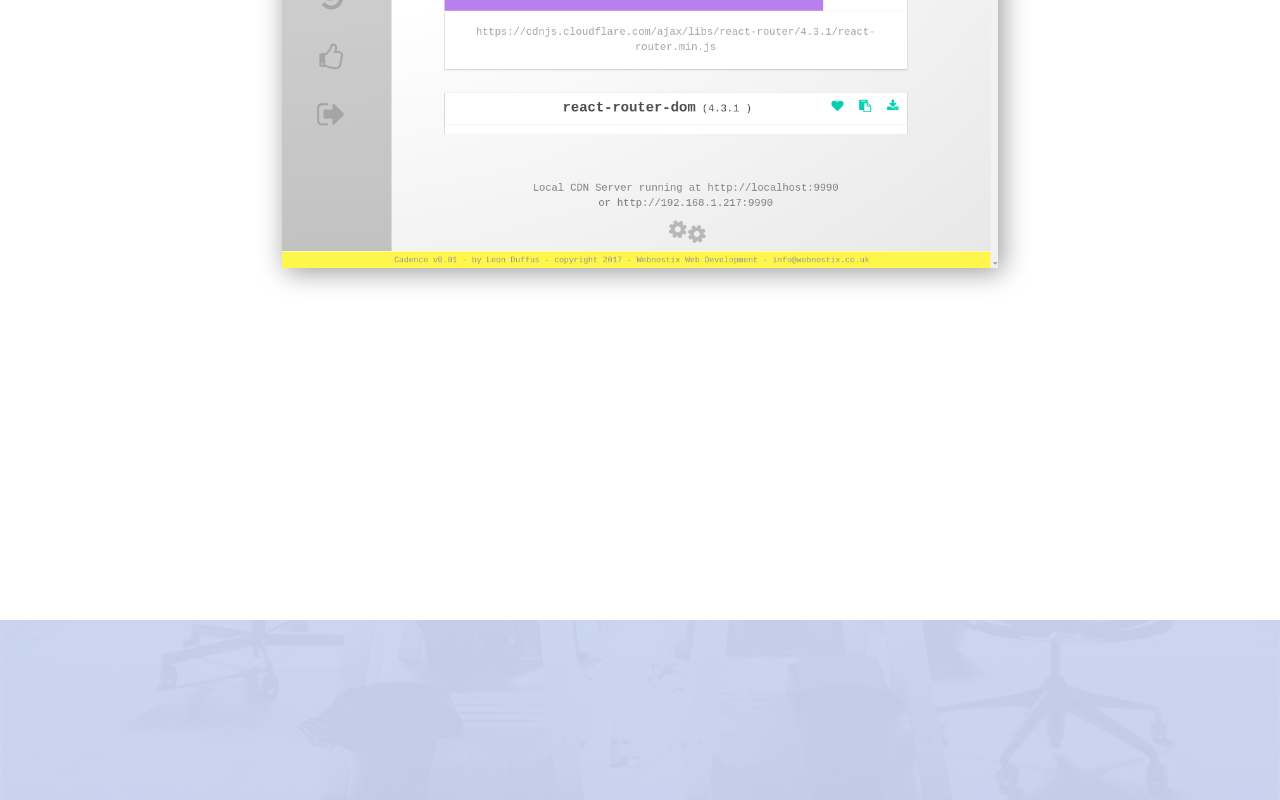
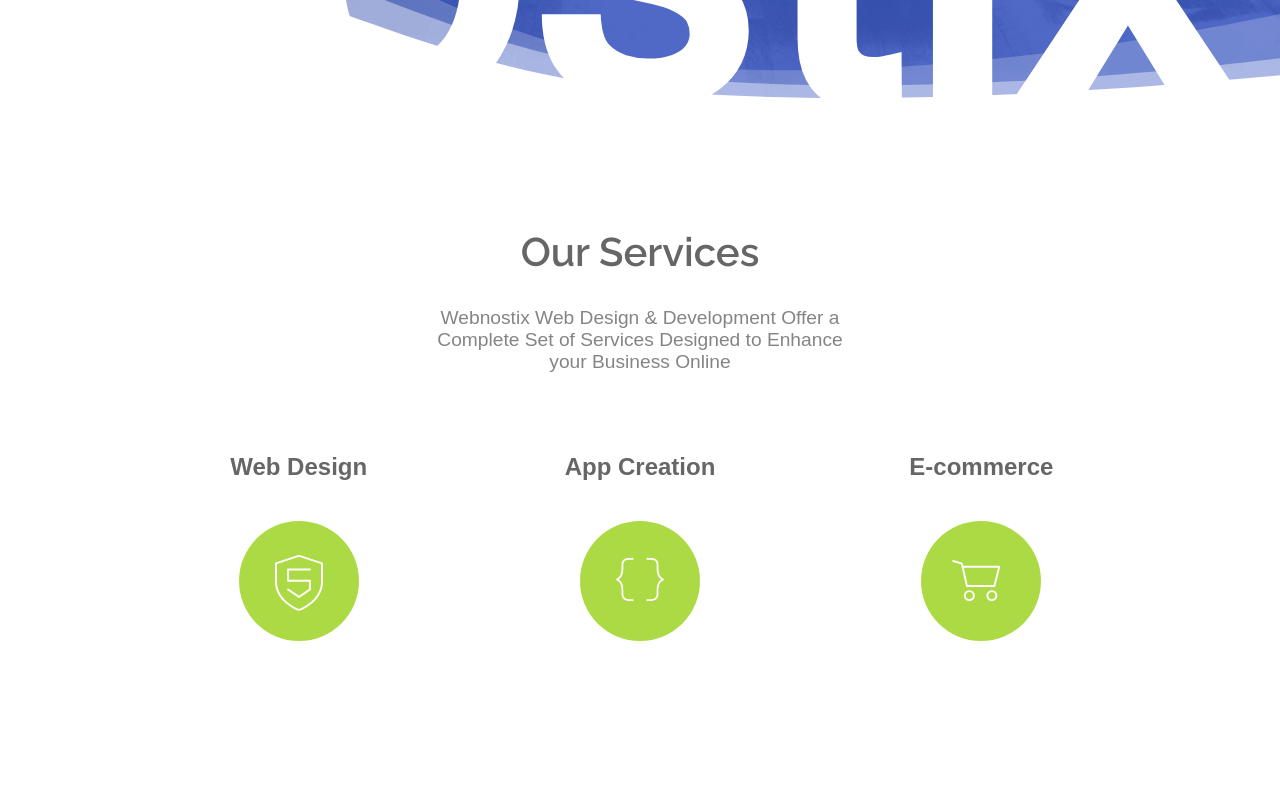
Before and after one commit to moringaman/webnostix, a website: page index.html in a window 1280 px wide. Shown: the part 780-1580 px from the top of the page. Drawn offline with Linux system fonts and the light colour scheme.

Commit message:
services

```diff
--- a/index.html
+++ b/index.html
@@ -7,6 +7,7 @@
         <link href="//fonts.googleapis.com/css?family=Raleway:400,300,600" rel="stylesheet" type="text/css">
         <link href="https://fonts.googleapis.com/css?family=Pacifico" rel="stylesheet">
         <link rel="stylesheet" href="styles/css/index.css" type="text/css">
+        <link rel="stylesheet" href="https://use.fontawesome.com/releases/v5.8.2/css/all.css" integrity="sha384-oS3vJWv+0UjzBfQzYUhtDYW+Pj2yciDJxpsK1OYPAYjqT085Qq/1cq5FLXAZQ7Ay" crossorigin="anonymous">
         <title>Webnostix</title>
     </head>
 
@@ -75,7 +76,7 @@
 
     <div class="logo">
 
-        <svg id="logo" viewBox="0 0 176 96" xmlns="http://www.w3.org/2000/svg" xmlns:xlink="http://www.w3.org/1999/xlink">
+        <!-- <svg id="logo" viewBox="0 0 176 96" xmlns="http://www.w3.org/2000/svg" xmlns:xlink="http://www.w3.org/1999/xlink">
     <defs>
       <path d="M108.94 45.928l-.183-.092-25.886 31.45 9.506-38.15L73 35.272 45.99 60.43 55 31.27l-19.5-3-10.5 42.5 18.5 12.5 27.11-25.39-7.827 38.38 16.58 11.28 42.756-48.153 2.138 2.184-20.805 49.833 28.36-10.97 11.973-28.303 20.477 15.75 28.527-11.033-34.21-21.305L180.12 25l-29.69.408-11.057 21.232-19.713-20.808-29.99.412 19.27 19.684z" id="b"/>
       <filter x="-4.5%" y="-12.8%" width="108.9%" height="123.8%" filterUnits="objectBoundingBox" id="a">
@@ -90,11 +91,15 @@
       <use fill="#000" filter="url(#a)" xlink:href="#b"/>
       <use fill="#FFF" xlink:href="#b"/>
     </g>
-  </svg>
+  </svg> -->
 
-
-
-        <h3>Webnostix</h3>
+      <div class="web">web</div>
+      <div class="nostix">nostix</div>
+        <div id="header-subtitle">
+            <p id="design">Design &</p>
+            <p>Development</p>
+        </div>
+        <!-- <h3>Webnostix</h3> -->
     </div>
     <div id="wave">
     </div>
@@ -102,7 +107,58 @@
 
 <div class="jumbotron" id="HomeSection">
    <div class="flex-container">
-                <img src="images/cadence.png" id="desktop-app"/>
+     <h1 id="service-heading" class="section-h1-heading">Our Services</h1>
+     <h2 id="service-subheading" class="section-h2-heading">Webnostix Web Design & Development Offer a Complete Set of Services Designed to Enhance your Business Online </h2>
+     <div id="services">
+       <!-- <div class="service">
+         <h2 class="servce-name">
+           Mobile Apps
+         </h2>
+         <div class="service-circle__outer">
+           <div class="service-circle__inner">
+             <div class="service-circle__icon">
+                <i class="fas fa-address-card fa-3x"></i>
+             </div>
+           </div>
+         </div>
+         <div class="wave"></div>
+       </div> -->
+       <div class="service">
+         <h2 class="service-name">
+           Web Design
+         </h2>
+         <div class="service-circle__outer">
+           <div class="service-circle__inner">
+               <img class="service-circle__icon" src="images/html5_icon_FineLine.svg" alt="">
+           </div>
+         </div>
+       </div>
+       <div class="service">
+         <h2 class="service-name">
+           App Creation
+         </h2>
+           <!-- <div id="service-label--1" class="service-label">Websites</div> -->
+         <div class="service-circle__outer">
+           <div class="service-circle__inner">
+             <img id="curly-braces" class="service-circle__icon" src="images/Curly_Braces_icon_FineLine.svg" alt="">
+             <div class="service-circle__icon"></div>
+           </div>
+         </div>
+       </div>
+       <div class="service">
+         <h2 class="service-name">
+           E-commerce
+         </h2>
+         <div class="service-circle__outer">
+           <div class="service-circle__inner">
+              <img id="shopping-cart" class="service-circle__icon" src="images/shoppingCart_icon_FineLine.svg" alt="">
+             <div class="service-circle__icon"></div>
+           </div>
+         </div>
+       </div>
+
+     </div>
+                <!-- <img src="images/cadence.png" id="desktop-app"/> -->
                 <!-- <img src="images/afk-kickboxing.png" id="afk-website"/> -->
         </div>
         </div>
--- a/scripts/index.js
+++ b/scripts/index.js
@@ -167,6 +167,9 @@
                 if (scrollPos > scrollPos) {
                     moveHeaderBg(scrollPos);
                 }
+                if (scrollPos > 50 < 350) {
+                  this.$element.css('background-color', '#fffff');
+                }
                 if (scrollPos > 350) {
                    // show scroll to top button
                     this.$btnToTop.show('fast');
--- /dev/null
+++ b/styles/less/colors.less
@@ -0,0 +1,5 @@
+
+@base-color:  #9DB5EC;
+@main-color:  #4571DA;
+@accent-color1:#DA5445;
+@accent-color2: #ACDA45;
--- a/styles/less/index.less
+++ b/styles/less/index.less
@@ -1,4 +1,8 @@
 // Main Less file
+
+@import 'services';
+@import 'colors';
+@import 'typography';
 
 html, body, h1, h2, h3, h4, button {
   margin: 0px;
@@ -13,8 +17,8 @@ body {
     background-position-y: 0px;
     background-attachment: fixed;
     background-size: cover;
-    repeat: no-repeat;
-  height: 3000px;
+    background-repeat: no-repeat;
+    height: 3000px;
 /*font-family: 'raleway','Roboto', sans-serif;*/
 font-family: raleway;
 }
@@ -26,13 +30,13 @@ font-family: raleway;
     background-position-y: 0px;
     background-attachment: fixed;
     background-size: cover;
-    repeat: no-repeat;
+    background-repeat: no-repeat;
 
       display: flex;
       justify-content: center;
       align-items: center;
       margin: 0px 0px 100px 0px;
-      height: 700px;
+      height: 900px;
       max-width: 100%;
       overflow: hidden;
       padding-top:0px;
@@ -157,15 +161,16 @@ font-family: raleway;
         }
 
     a {
-      font-size: 0.8rem;
+      font-size: 1rem;
       font-weight:600;
       text-decoration: none;
       color: #fff;
       text-transform: uppercase;
-      opacity: 0.6;
+      opacity: 1;
 
       &:hover {
         opacity: 1.0;
+        color: @accent-color2;
       }
 
     }
@@ -192,7 +197,7 @@ font-family: raleway;
     width: 60%;
    // max-width: 2000px;
     margin: auto;
-    postion: absolute;
+    // position: absolute;
    // top: -50px;
     z-index:99;
       opacity: 0.0;
@@ -224,6 +229,30 @@ font-family: raleway;
     margin-bottom: 20px;
   }
 
+  .web, .nostix {
+    font-size: 28rem;
+    position: absolute;
+    font-family: roboto, sans-serif;
+    color: #fff;
+    font-weight: 600;
+    opacity: 1;
+    right: 100px;
+    bottom: 400px;
+  }
+
+ .web {
+   color: @accent-color2;
+   top: 100px;
+   font-size: 26rem;
+   // z-index: 3000;
+ }
+
+  .nostix {
+    right: -570px;
+    top: 350px;
+  }
+
+
   .button {
     width: 130px;
     height: 40px;
@@ -247,6 +276,31 @@ font-family: raleway;
       }
 
   }
+
+ }
+
+ #header-subtitle {
+   display: grid;
+   grid-template-rows: repeat(2, 90px);
+   justify-items: left;
+   position: absolute;
+  //  border-left: 2px solid @accent-color2;
+  //  height: 100px;
+  top: 100px;
+
+
+   p {
+     top: 0;
+     font-family: Arial, Helvetica, sans-serif;
+     font-size: 5rem;
+     font-weight: 600;
+     position: relative;
+     color: @accent-color2;
+
+     #ampersand {
+       font-size: 15rem;
+     }
+   }
 
  }
 
@@ -381,6 +435,8 @@ font-family: raleway;
     margin: auto 10%;
     position: relative;
     align-content: center;
+    text-align: center;
+    // height: 100px;
 
 
     .flex-container  {
@@ -501,7 +557,7 @@ font-family: raleway;
 #iphone {
     padding-top: 300px;
     margin-top: -100px;
-    height: 400px;
+    height: 800px;
     background-color: #fff;
 
 }
@@ -551,6 +607,25 @@ font-family: raleway;
     }
 }
 
+// Services
+
+
+// #services {
+//     display: grid;
+//     grid-template-columns: repeat(3, 1fr);
+//     gap: 4rem;
+//     width: 100%;
+//     min-height: 20rem;
+//     z-index:3000;
+
+
+//     .service {
+//         width: 8rem;
+//         height: 16rem;
+//         border: solid 1px red;
+//     }
+// }
+
 
 //animations
 
--- /dev/null
+++ b/styles/less/main.less
@@ -0,0 +1,2 @@
+@import 'index';
+@import 'services';
--- /dev/null
+++ b/styles/less/services.less
@@ -0,0 +1,77 @@
+@import 'colors';
+@import 'typography';
+
+#service-subheading {
+  transform: translateY(20rem);
+}
+
+#service-heading {
+  font-family: roboto, sans-serif;
+}
+#services {
+    display: grid;
+    grid-template-columns: repeat( auto-fit, minmax(250px, 1fr) );
+    transform: translateY(15rem);
+    width: 100%;
+    min-height: 20rem;
+    place-items: center center;
+    text-align: center;
+
+
+    .service {
+         width: 25rem;
+        height: 16rem;
+        display:grid;
+        grid-template-columns: 20rem;
+        //  border: solid 2px #ccc;
+          justify-content: center;
+         padding: 1rem;
+         place-items: top center;
+         border-radius: 5px;
+
+         &-name {
+           grid-row: 4 / 5;
+           font-size: 1.5rem !important;
+           color: #666 !important;
+           margin-bottom: 13rem;
+         }
+
+
+        #curly-braces {
+          transform: translateY(85%);
+        }
+
+        #shopping-cart {
+          transform: translate( -10%, 95%);
+        }
+
+        &-circle__icon {
+          z-index: 3000;
+          width: 3rem;
+          transform: translateY(60%);
+        }
+
+        &-circle__outer {
+            width: 8rem;
+            height:8rem;
+            // border:8px solid @base-color;
+            // opacity: 0.2;
+            border-radius: 50%;
+            grid-column: 1/1;
+            grid-row: 1 /1;
+            margin: auto auto;
+        }
+        &-circle__inner {
+            width: 7.5rem;
+            height:7.5rem;
+            grid-row: 1 / 2;
+            // background-image('../../images/html5_icon_FineLine.svg')
+            // background-color:rgba(236, 132, 13, 0.7);
+            background-color:@accent-color2;
+            border-radius: 50%;
+            margin: 50% auto;
+            transform: translateY(110%);
+            // opacity: 0.1;
+        }
+    }
+}
--- /dev/null
+++ b/styles/less/typography.less
@@ -0,0 +1,21 @@
+.body, * {
+  font-family: sans-serif;
+}
+
+.section-h1-heading {
+    font-family: Roboto, sans-serif;
+    font-size: 2.5rem !important;
+    color: #666 !important;
+    transform: translateY(18rem);
+    font-weight: 600 !important;
+    margin: auto auto !important;
+}
+
+.section-h2-heading {
+  font-size: 1.2rem !important;
+  font-weight: 400 !important;
+  margin: auto auto !important;
+  width: 40%;
+  color: #666;
+  opacity: 0.8;
+}
```
Also changed, not shown: images/Curly_Braces_icon_FineLine.svg (added), images/html5_icon_FineLine.svg (added), images/shoppingCart_icon_FineLine.svg (added), styles/css/index.css.
